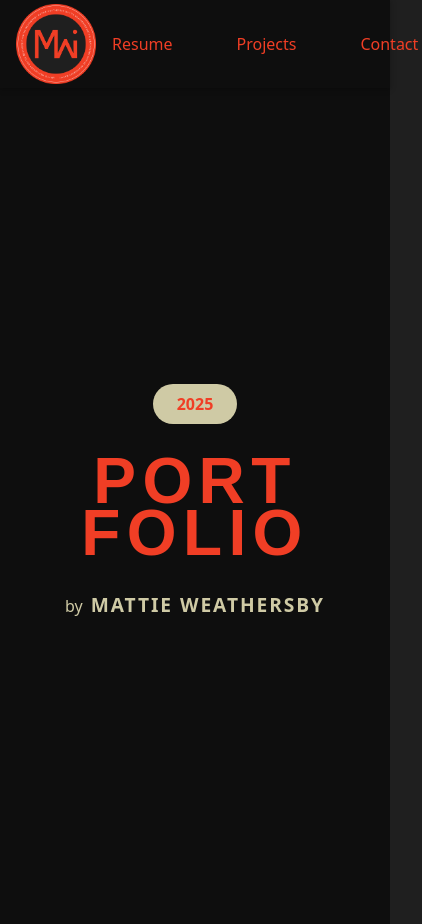
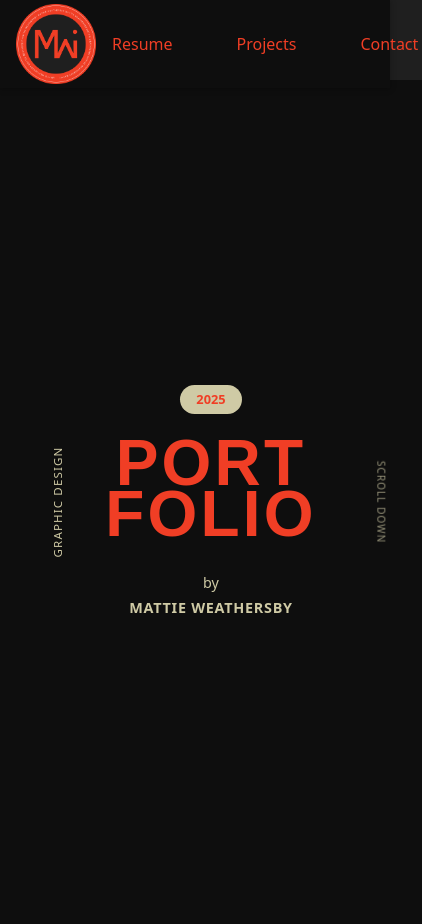
Before and after one commit to mattieweathersby/code-and-canvas, a React (Vite) app in the folder portfolio/mattieweathersby/react-js/: page / in a window 390 px wide. Shown: the whole page, 422 px wide, since content can reach past the window. Built offline with nearby package versions, Linux system fonts and the light colour scheme.

Commit message:
bugfix: fixs the centering of text, create white space between graphic design and h1, add scroll down for accessibility

```diff
--- a/portfolio/mattieweathersby/react-js/src/index.css
+++ b/portfolio/mattieweathersby/react-js/src/index.css
@@ -120,6 +120,7 @@ button:focus-visible {
   letter-spacing: 0.2em;
   white-space: nowrap;
   font-family: system-ui, sans-serif;
+  z-index: 10;
 }
 
 /* Scroll indicator */
@@ -137,6 +138,7 @@ button:focus-visible {
   font-family: system-ui, sans-serif;
   opacity: 0.8;
   animation: subtlePulse 3s ease-in-out infinite;
+  z-index: 10;
 }
 
 /* Subtle pulse animation for scroll indicator */
@@ -195,30 +197,102 @@ button:focus-visible {
   letter-spacing: 0.1em;
 }
 
-/* Responsive adjustments */
+/* Tablet adjustments */
+@media (max-width: 1024px) {
+  .vertical-text {
+    left: -8rem;
+    font-size: 1.1rem;
+  }
+
+  .scroll-indicator {
+    right: -8rem;
+    font-size: 1rem;
+  }
+
+  .main-title h1 {
+    font-size: 12rem;
+  }
+}
+
+/* Mobile adjustments */
 @media (max-width: 768px) {
+  .hero {
+    padding: 0 1rem;
+  }
+
+  .main-title h1 {
+    font-size: 6rem;
+    letter-spacing: 0.05em;
+  }
+
+  .vertical-text {
+    left: -4rem;
+    font-size: 0.9rem;
+    letter-spacing: 0.1em;
+  }
+
+  .scroll-indicator {
+    right: -4rem;
+    font-size: 0.8rem;
+    letter-spacing: 0.1em;
+  }
+
+  .year-capsule {
+    font-size: 0.9rem;
+    padding: 0.4rem 1.2rem;
+    margin-bottom: 1.5rem;
+  }
+
+  .byline {
+    flex-direction: column;
+    gap: 0.2rem;
+    align-items: center;
+  }
+
+  .by-text {
+    font-size: 0.9rem;
+  }
+
+  .name-text {
+    font-size: 1rem;
+    letter-spacing: 0.05em;
+  }
+
+  .horizontal-line {
+    left: 1rem;
+    right: 1rem;
+  }
+}
+
+/* Small mobile adjustments */
+@media (max-width: 480px) {
   .main-title h1 {
     font-size: 4rem;
   }
 
   .vertical-text {
-    left: -6rem;
-    font-size: 1rem;
+    left: -2.5rem;
+    font-size: 0.8rem;
+    transform: translateY(-50%) rotate(-90deg) scale(0.9);
   }
 
   .scroll-indicator {
-    right: -6rem;
-    font-size: 0.9rem;
+    right: -2.5rem;
+    font-size: 0.7rem;
+    transform: translateY(-50%) rotate(90deg) scale(0.9);
   }
 
-  .triangle-left,
-  .triangle-right {
-    display: none;
+  .hero-content {
+    max-width: 90%;
   }
 
-  .horizontal-line {
-    left: 1rem;
-    right: 1rem;
+  .year-capsule {
+    font-size: 0.8rem;
+    padding: 0.3rem 1rem;
+  }
+
+  .name-text {
+    font-size: 0.9rem;
   }
 }
 
```
